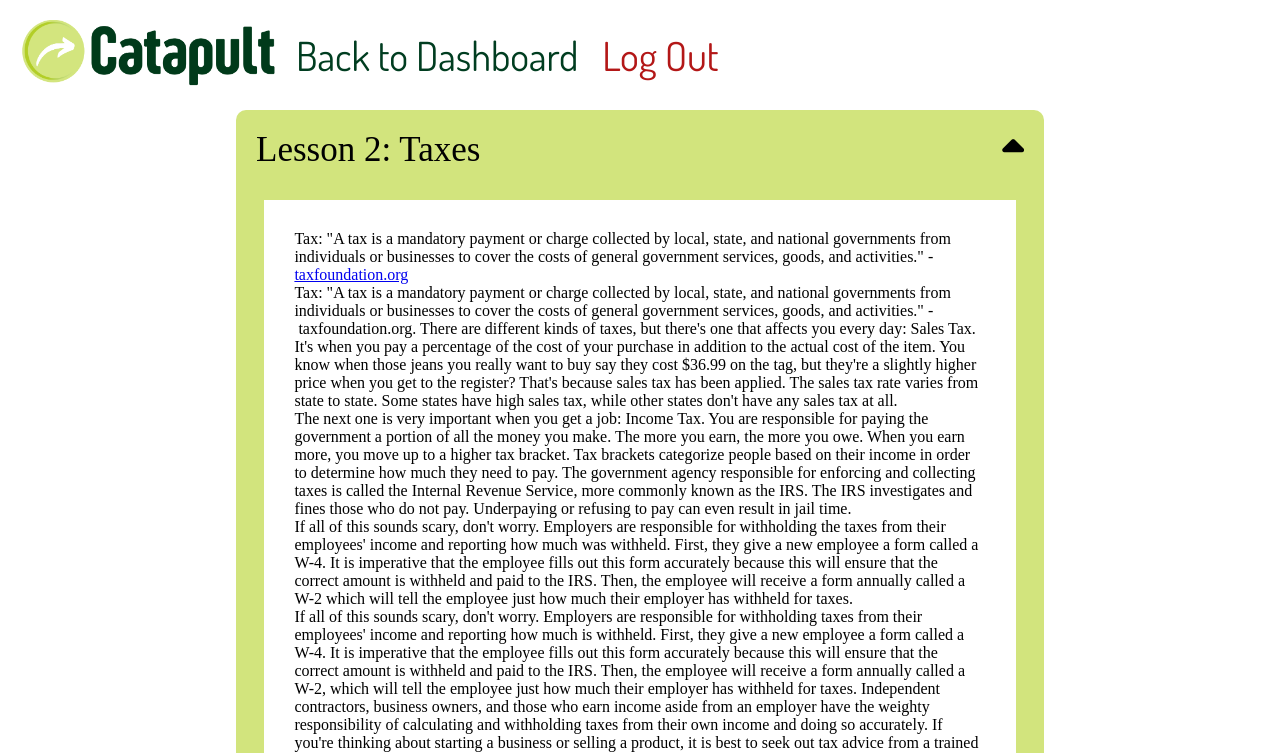
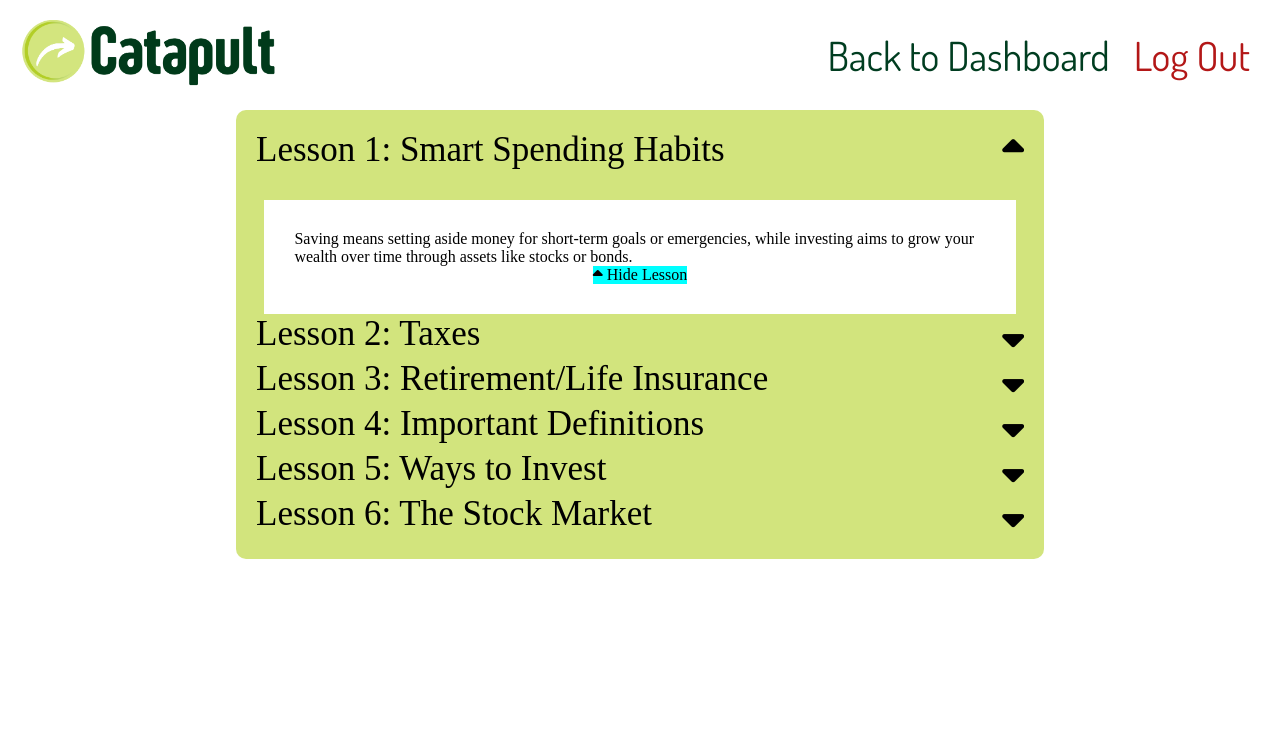
Before and after one commit to mads-byte/Catapult, a website: page public/learn/learn.html in a window 1280 px wide. Both pictures are taken after a click on the element 1013 px from the left and 149 px from the top of the page. Shown: the top 753 px of the page. Drawn offline with Linux system fonts and the light colour scheme; a web font is replaced by a local one.

Commit message:
add completion message for tax quiz

```diff
--- a/public/learn/learn.css
+++ b/public/learn/learn.css
@@ -6,6 +6,8 @@
 .dashboard-header {
     display: flex;
     align-items: center;
+    justify-content: space-between;
+    max-width: 100%;
 }
 
 #logo-container {
--- a/public/learn/learn.html
+++ b/public/learn/learn.html
@@ -19,6 +19,21 @@
         </div>
     </header>
     <div class="course-content">
+        <div id="lesson-div1" class="lesson-div">
+            <div class="lesson-header">
+                <div class="lesson-title">Lesson 1: Smart Spending Habits</div>
+                <div id="arrow1" class="arrow"><i class="fa-solid fa-sort-down"></i></div>
+            </div>
+            <div class="lesson-content">
+                <div>
+                    <p>Saving means setting aside money for short-term goals or emergencies, while investing aims to
+                        grow your wealth over time through assets like stocks or bonds.</p>
+                </div>
+                <div id="content-hide1" class="content-hide">
+                    <i class='fa-solid fa-caret-up'></i> Hide Lesson
+                </div>
+            </div>
+        </div>
         <div id="lesson-div2" class="lesson-div">
             <div class="lesson-header">
                 <div class="lesson-title">Lesson 2: Taxes</div>
@@ -148,6 +163,8 @@
                                     <label for="answer4d">Students working part-time</label><br>
                                     <button id="submit" type="submit">Submit</button>
                                 </div>
+                                <div id="result">
+                                </div>
                             </form>
                             <div id="content-hide2" class="content-hide"><i class='fa-solid fa-caret-up'></i> Hide
                                 Lesson</div>
@@ -159,6 +176,66 @@
 
             </div>
         </div>
+        <div id="lesson-div3" class="lesson-div">
+            <div class="lesson-header">
+                <div class="lesson-title">Lesson 3: Retirement/Life Insurance</div>
+                <div id="arrow3" class="arrow"><i class="fa-solid fa-sort-down"></i></div>
+            </div>
+            <div class="lesson-content">
+                <div>
+                    <p>Saving means setting aside money for short-term goals or emergencies, while investing aims to
+                        grow your wealth over time through assets like stocks or bonds.</p>
+                </div>
+                <div id="content-hide3" class="content-hide">
+                    <i class='fa-solid fa-caret-up'></i> Hide Lesson
+                </div>
+            </div>
+        </div>
+        <div id="lesson-div4" class="lesson-div">
+            <div class="lesson-header">
+                <div class="lesson-title">Lesson 4: Important Definitions</div>
+                <div id="arrow4" class="arrow"><i class="fa-solid fa-sort-down"></i></div>
+            </div>
+            <div class="lesson-content">
+                <div>
+                    <p>Saving means setting aside money for short-term goals or emergencies, while investing aims to
+                        grow your wealth over time through assets like stocks or bonds.</p>
+                </div>
+                <div id="content-hide4" class="content-hide">
+                    <i class='fa-solid fa-caret-up'></i> Hide Lesson
+                </div>
+            </div>
+        </div>
+        <div id="lesson-div5" class="lesson-div">
+            <div class="lesson-header">
+                <div class="lesson-title">Lesson 5: Ways to Invest</div>
+                <div id="arrow5" class="arrow"><i class="fa-solid fa-sort-down"></i></div>
+            </div>
+            <div class="lesson-content">
+                <div>
+                    <p>Saving means setting aside money for short-term goals or emergencies, while investing aims to
+                        grow your wealth over time through assets like stocks or bonds.</p>
+                </div>
+                <div id="content-hide5" class="content-hide">
+                    <i class='fa-solid fa-caret-up'></i> Hide Lesson
+                </div>
+            </div>
+        </div>
+        <div id="lesson-div6" class="lesson-div">
+            <div class="lesson-header">
+                <div class="lesson-title">Lesson 6: The Stock Market</div>
+                <div id="arrow6" class="arrow"><i class="fa-solid fa-sort-down"></i></div>
+            </div>
+            <div class="lesson-content">
+                <div>
+                    <p>Saving means setting aside money for short-term goals or emergencies, while investing aims to
+                        grow your wealth over time through assets like stocks or bonds.</p>
+                </div>
+                <div id="content-hide6" class="content-hide">
+                    <i class='fa-solid fa-caret-up'></i> Hide Lesson
+                </div>
+            </div>
+        </div>
     </div>
     <script src="https://kit.fontawesome.com/3cc749efd0.js" crossorigin="anonymous"></script>
     <script src="learn.js"></script>
--- a/public/learn/learn.js
+++ b/public/learn/learn.js
@@ -1,8 +1,31 @@
-const arrow2 = document.getElementById('arrow2')
-const lessonDiv2 = document.getElementById('lesson-div2')
-const contentHide2 = document.getElementById('content-hide2')
 const submit = document.getElementById('submit')
 const taxQuiz = document.getElementById('tax-quiz')
+const testResult = document.getElementById('result')
+
+const lessonDiv1 = document.getElementById('lesson-div1')
+const arrow1 = document.getElementById('arrow1')
+const contentHide1 = document.getElementById('content-hide1')
+
+const lessonDiv2 = document.getElementById('lesson-div2')
+const arrow2 = document.getElementById('arrow2')
+const contentHide2 = document.getElementById('content-hide2')
+
+
+const lessonDiv3 = document.getElementById('lesson-div3')
+const arrow3 = document.getElementById('arrow3')
+const contentHide3 = document.getElementById('content-hide3')
+
+const lessonDiv4 = document.getElementById('lesson-div4')
+const arrow4 = document.getElementById('arrow4')
+const contentHide4 = document.getElementById('content-hide4')
+
+const lessonDiv5 = document.getElementById('lesson-div5')
+const arrow5 = document.getElementById('arrow5')
+const contentHide5 = document.getElementById('content-hide5')
+
+const lessonDiv6 = document.getElementById('lesson-div6')
+const arrow6 = document.getElementById('arrow6')
+const contentHide6 = document.getElementById('content-hide6')
 
 
 let lessonsCompleted = ['incomplete', 'incomplete', 'incomplete', 'incomplete', 'incomplete', 'incomplete'];
@@ -29,13 +52,59 @@ function taxQuizScore(obj) {
     return score
 }
 
-arrow2.addEventListener('click', () => {
-    toggleLesson(lessonDiv2, arrow2)
+
+contentHide1.addEventListener('click', () => {
+    toggleLesson(lessonDiv1, arrow1)
 })
 
 contentHide2.addEventListener('click', () => {
     toggleLesson(lessonDiv2, arrow2)
 })
+
+contentHide3.addEventListener('click', () => {
+    toggleLesson(lessonDiv3, arrow3)
+})
+
+contentHide4.addEventListener('click', () => {
+    toggleLesson(lessonDiv4, arrow4)
+})
+
+contentHide5.addEventListener('click', () => {
+    toggleLesson(lessonDiv5, arrow5)
+})
+
+contentHide6.addEventListener('click', () => {
+    toggleLesson(lessonDiv6, arrow6)
+})
+
+
+
+
+arrow1.addEventListener('click', () => {
+    toggleLesson(lessonDiv1, arrow1)
+})
+
+arrow2.addEventListener('click', () => {
+    toggleLesson(lessonDiv2, arrow2)
+})
+
+arrow3.addEventListener('click', () => {
+    toggleLesson(lessonDiv3, arrow3)
+})
+
+arrow4.addEventListener('click', () => {
+    toggleLesson(lessonDiv4, arrow4)
+})
+
+arrow5.addEventListener('click', () => {
+    toggleLesson(lessonDiv5, arrow5)
+})
+
+arrow6.addEventListener('click', () => {
+    toggleLesson(lessonDiv6, arrow6)
+})
+
+
 
 submit.addEventListener('click', (e) => {
     e.preventDefault()
@@ -56,8 +125,11 @@ submit.addEventListener('click', (e) => {
     let finalScore = taxQuizScore(finalQuizData)
     console.log(finalQuizData)
     console.log(taxQuizScore(finalQuizData))
-    if (finalScore === '6/6' || '5/6') {
+    if (finalScore === '6/6' || finalScore === '5/6') {
         lessonsCompleted[1] = 'complete'
+        testResult.innerHTML = `Lesson Complete: You Scored ${finalScore}`
+    } else if (finalScore !== '6/6' || '5/6') {
+        testResult.innerHTML = `Try again: You Scored ${finalScore}`
     }
     console.log(lessonsCompleted)
 })
```
